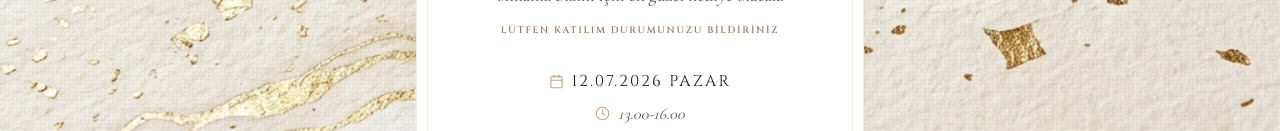
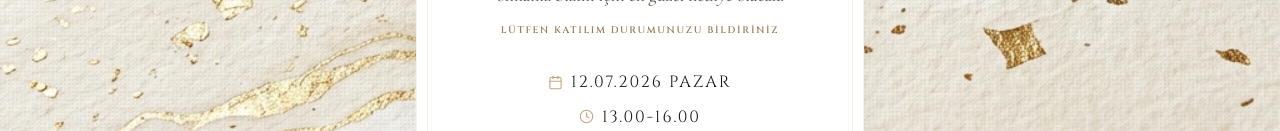
Before and after one commit to alperentagmann/ahmet-nesrin-nisan, a Next.js app: page /invite in a window 1280 px wide. Shown: the part 669-800 px from the top of the page. Built offline with nearby package versions, Linux system fonts and the light colour scheme.

Commit message:
design: Saat yazisinin fontu buyutuldu ve tarih yazisiyla estetik olarak esitlendi

```diff
--- a/app/invite/page.tsx
+++ b/app/invite/page.tsx
@@ -165,7 +165,7 @@ export default function InvitePage() {
         </p>
 
         {/* Date & Time */}
-        <div className="flex flex-col gap-2 z-10 items-center">
+        <div className="flex flex-col gap-2.5 z-10 items-center">
           <div className="flex items-center justify-center text-ink gap-2">
             <svg width="15" height="15" viewBox="0 0 24 24" fill="none" stroke="var(--olive)" strokeWidth="1.8" strokeLinecap="round" strokeLinejoin="round" className="shrink-0">
               <rect x="3" y="4" width="18" height="18" rx="2" ry="2" />
@@ -173,15 +173,15 @@ export default function InvitePage() {
               <line x1="8" y1="2" x2="8" y2="6" />
               <line x1="3" y1="10" x2="21" y2="10" />
             </svg>
-            <span className="font-display text-[0.98rem] tracking-[0.14em] uppercase">{dateLabel}</span>
+            <span className="font-display text-[1.02rem] tracking-[0.12em] uppercase">{dateLabel}</span>
           </div>
 
-          <div className="flex items-center justify-center text-ink-soft gap-2">
+          <div className="flex items-center justify-center text-ink gap-2">
             <svg width="15" height="15" viewBox="0 0 24 24" fill="none" stroke="var(--olive)" strokeWidth="1.8" strokeLinecap="round" strokeLinejoin="round" className="shrink-0">
               <circle cx="12" cy="12" r="10" />
               <polyline points="12 6 12 12 16 14" />
             </svg>
-            <span className="font-body text-[1rem] italic">{timeLabel}</span>
+            <span className="font-display text-[1.02rem] tracking-[0.12em] uppercase">{timeLabel}</span>
           </div>
         </div>
 
```
